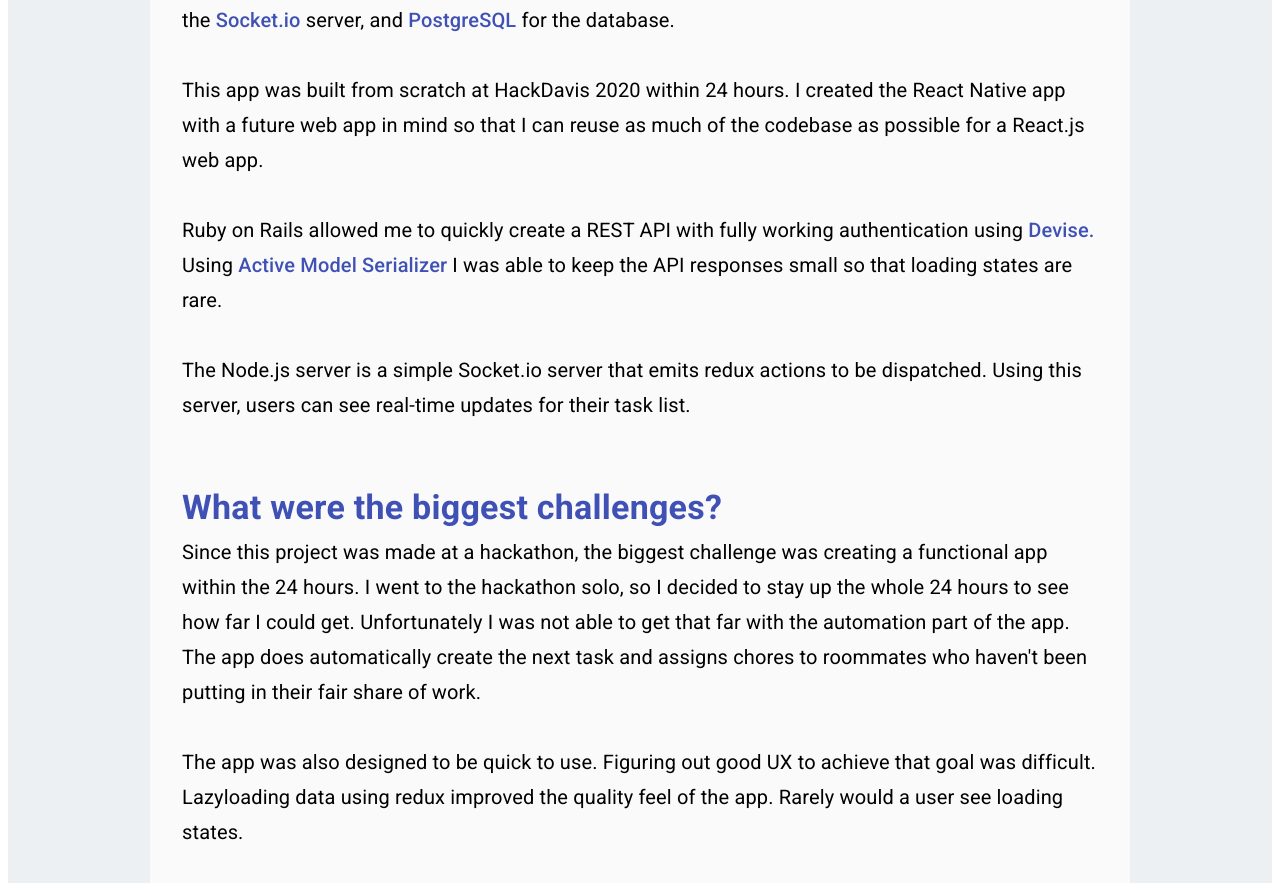
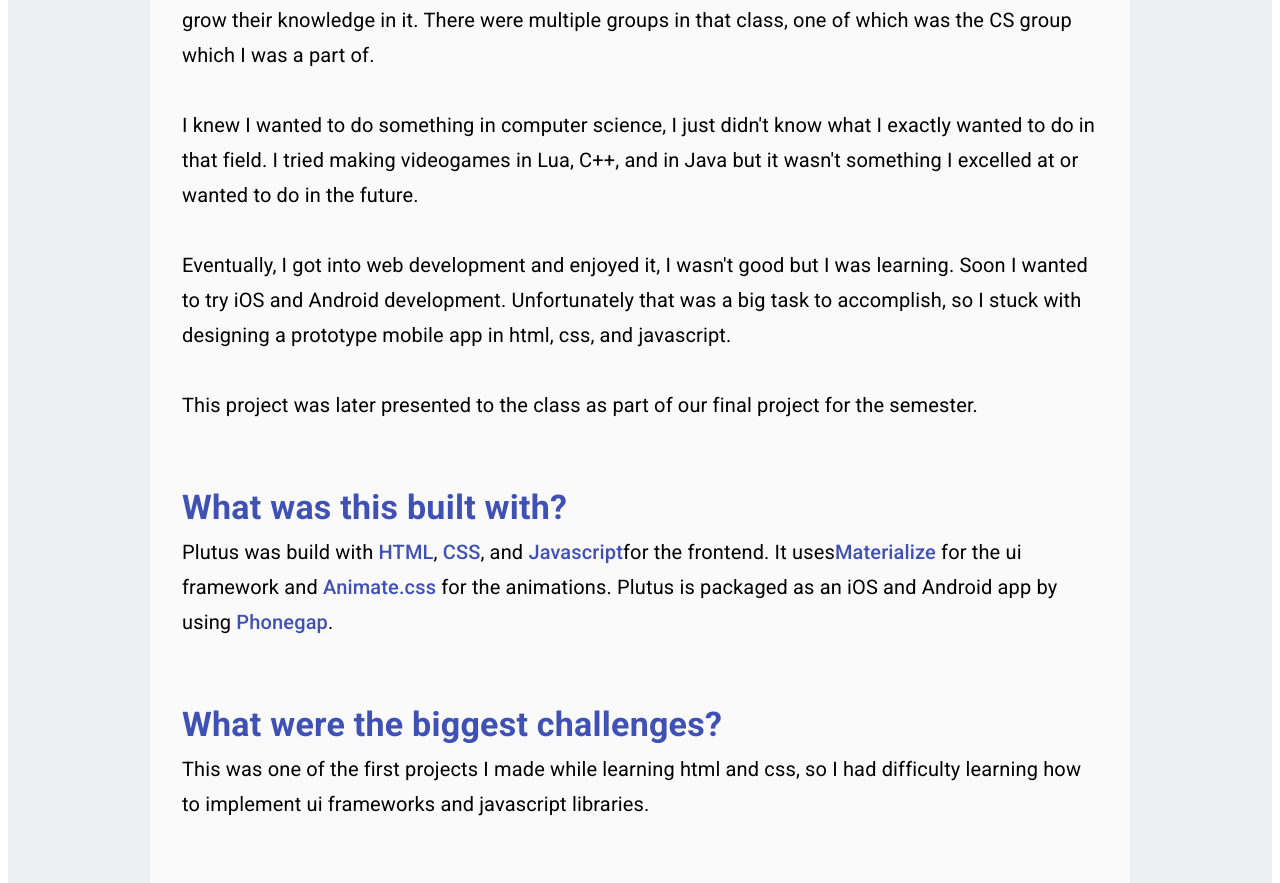
Before and after one commit to ArmaizAdenwala/personal-portfolio, a Gatsby site: page /projects/plutus/dev in a window 1280 px wide. Shown: the part 768-1651 px from the top of the page. Built offline with nearby package versions, Linux system fonts and the light colour scheme; Gatsby itself is replaced by a stand-in of ours.

Commit message:
update plutus

```diff
--- a/src/pages/projects/plutus/dev.js
+++ b/src/pages/projects/plutus/dev.js
@@ -7,14 +7,22 @@
 const IndexPage = () => (
   <div>
     <SEO
-      title="PlanSpace"
-      description="Developer details for the PlanSpace React Native app."
+      title="Plutus"
+      description="Developer details for the Plutus prototype app."
     />
-    <Navbar links={['PlanSpace']} />
+    <Navbar
+      links={['Plutus']}
+      customLinks={[
+        {
+          name: 'GITHUB',
+          to: 'https://github.com/ArmaizAdenwala/plutus',
+        },
+      ]}
+    />
     <Hero
-      emphasized="PlanSpace"
+      emphasized="Plutus"
       description="Developer Details"
-      date="January 2020"
+      date="November 2015"
       tags={[
         'React Native',
         'Redux',
@@ -38,6 +46,53 @@
                 m-v--8
               "
           >
+            Why was this built?
+          </h3>
+          <p
+            className="
+                tg__title-7--s
+                tg__title-6--m
+                tg__title-6--l
+                tg__lh--1-5--s
+                tg__lh--1-75--m
+                tg__lh--1-75--l
+                m-v--8
+              "
+          >
+            When I was in highschool, I was in a class called GBiT. It was a
+            class for students interested in tech to grow their knowledge in it.
+            There were multiple groups in that class, one of which was the CS
+            group which I was a part of.
+            <br />
+            <br />
+            I knew I wanted to do something in computer science, I just didn't
+            know what I exactly wanted to do in that field. I tried making
+            videogames in Lua, C++, and in Java but it wasn't something I
+            excelled at or wanted to do in the future.
+            <br />
+            <br />
+            Eventually, I got into web development and enjoyed it, I wasn't good
+            but I was learning. Soon I wanted to try iOS and Android
+            development. Unfortunately that was a big task to accomplish, so I
+            stuck with designing a prototype mobile app in html, css, and
+            javascript.
+            <br />
+            <br />
+            This project was later presented to the class as part of our final
+            project for the semester.
+          </p>
+          <h3
+            className="
+                tg__title-5--s
+                tg__title-4--m
+                tg__title-4--l
+                tg__t--center--s
+                tg__c--primary
+                tg__w--700
+                m-v--8
+                m-t--64
+              "
+          >
             What was this built with?
           </h3>
           <p
@@ -51,40 +106,21 @@
                 m-v--8
               "
           >
-            {'PlanSpace was build with '}
-            <span className="tg__c--primary tg__w--500">React Native</span>
-            {' for the frontend, '}
-            <span className="tg__c--primary tg__w--500">Ruby on Rails</span>
-            {' for the backend, '}
-            <span className="tg__c--primary tg__w--500">Node.js</span>
-            {' for the '}
-            <span className="tg__c--primary tg__w--500">Socket.io</span>
-            {' server, and '}
-            <span className="tg__c--primary tg__w--500">PostgreSQL</span>
-            {' for the database.'}
-            <br />
-            <br />
+            {'Plutus was build with '}
+            <span className="tg__c--primary tg__w--500">HTML</span>
+            {', '}
+            <span className="tg__c--primary tg__w--500">CSS</span>
+            {', and '}
+            <span className="tg__c--primary tg__w--500">Javascript</span>
+            {'for the frontend. It uses'}
+            <span className="tg__c--primary tg__w--500">Materialize</span>
+            {' for the ui framework and '}
+            <span className="tg__c--primary tg__w--500">Animate.css</span>
             {
-              'This app was built from scratch at HackDavis 2020 within 24 hours. I created the React Native app with a future web app in mind so that I can reuse as much of the codebase as possible for a React.js web app.'
+              ' for the animations. Plutus is packaged as an iOS and Android app by using '
             }
-            <br />
-            <br />
-            {
-              ' Ruby on Rails allowed me to quickly create a REST API with fully working authentication using '
-            }
-            <span className="tg__c--primary tg__w--500">Devise.</span>
-            {' Using '}
-            <span className="tg__c--primary tg__w--500">
-              Active Model Serializer
-            </span>
-            {
-              ' I was able to keep the API responses small so that loading states are rare.'
-            }
-            <br />
-            <br />
-            {
-              'The Node.js server is a simple Socket.io server that emits redux actions to be dispatched. Using this server, users can see real-time updates for their task list.'
-            }
+            <span className="tg__c--primary tg__w--500">Phonegap</span>
+            {'.'}
           </p>
           <h3
             className="
@@ -111,19 +147,9 @@
                 m-v--8
               "
           >
-            Since this project was made at a hackathon, the biggest challenge
-            was creating a functional app within the 24 hours. I went to the
-            hackathon solo, so I decided to stay up the whole 24 hours to see
-            how far I could get. Unfortunately I was not able to get that far
-            with the automation part of the app. The app does automatically
-            create the next task and assigns chores to roommates who haven't
-            been putting in their fair share of work.
-            <br />
-            <br />
-            The app was also designed to be quick to use. Figuring out good UX
-            to achieve that goal was difficult. Lazyloading data using redux
-            improved the quality feel of the app. Rarely would a user see
-            loading states.
+            This was one of the first projects I made while learning html and
+            css, so I had difficulty learning how to implement ui frameworks and
+            javascript libraries.
           </p>
           <h3
             className="
@@ -150,10 +176,12 @@
                 m-v--8
               "
           >
-            I learned how to completely setup a nearly production ready
-            fullstack app from scratch. It allowed me to fine tune my skills in
-            fullstack development and figure out what I need to focus on
-            learning next.
+            This project was a key stepping stone for me to pursue web
+            development and eventually mobile app development. Looking back at
+            this project from 5 years ago to today in 2020, I realized how far I
+            have come and how important it is to pay attention to detail. Being
+            able to feel confident in web development is what pushed me to keep
+            learning.
           </p>
         </div>
       </Container>
@@ -172,11 +200,14 @@
                 m-v--8--s
               "
               >
-                Learn more about PlanSpace:
+                Check out the source code:
               </p>
               <div className="button">
-                <a className="button__text" href="/projects/planspace/">
-                  VIEW PROJECT DETAILS
+                <a
+                  className="button__text"
+                  href="https://github.com/ArmaizAdenwala/plutus"
+                >
+                  VIEW ON GITHUB
                 </a>
               </div>
             </div>
--- a/src/pages/projects/smart-dorm-lock/index.js
+++ b/src/pages/projects/smart-dorm-lock/index.js
@@ -13,7 +13,7 @@
     <Navbar
       customLinks={[
         {
-          name: 'MEETUP LINK',
+          name: 'MEETUP',
           to:
             'https://www.meetup.com/Sacramento-ReactJS-Meetup/events/pggtznyzcbfb/',
         },
```
